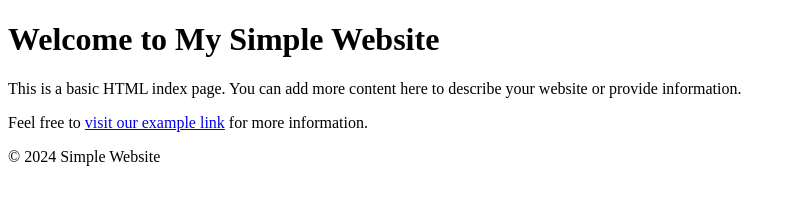
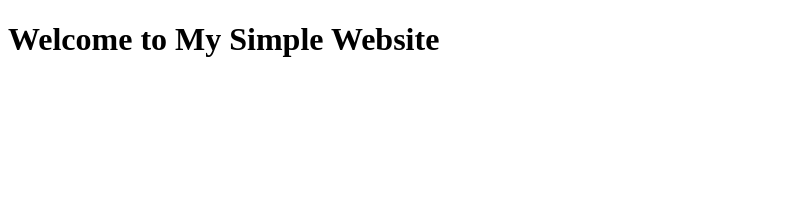
Before and after one commit to sudheesh552/sudheesh.g, a plain HTML site: page index.html in a window 1280 px wide. Shown: the whole page, without its empty margins (0-796 px from the left). Drawn offline with Linux system fonts and the light colour scheme.

Commit message:
Add files via upload

```diff
--- a/index.html
+++ b/index.html
@@ -9,14 +9,5 @@
     <header>
         <h1>Welcome to My Simple Website</h1>
     </header>
-
-    <main>
-        <p>This is a basic HTML index page. You can add more content here to describe your website or provide information.</p>
-        <p>Feel free to <a href="https://www.example.com">visit our example link</a> for more information.</p>
-    </main>
-
-    <footer>
-        <p>&copy; 2024 Simple Website</p>
-    </footer>
 </body>
 </html>
```
